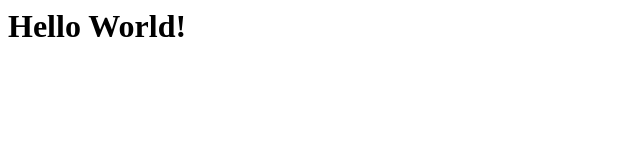
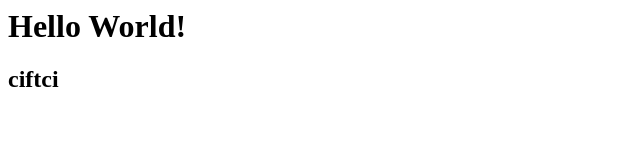
Before and after one commit to guledfarah/GitHubActionsDemo, a plain HTML site: page index.html in a window 1280 px wide. Shown: the full height of the page, 0-640 px from the left. Drawn offline with Linux system fonts and the light colour scheme.

Commit message:
added name

```diff
--- a/index.html
+++ b/index.html
@@ -1 +1,2 @@
 <h1>Hello World!</h1>
+<h2>ciftci</h2>
```
